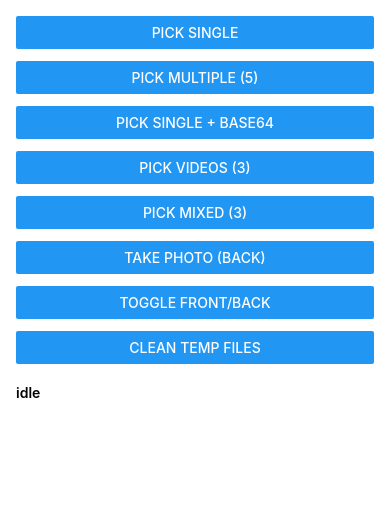
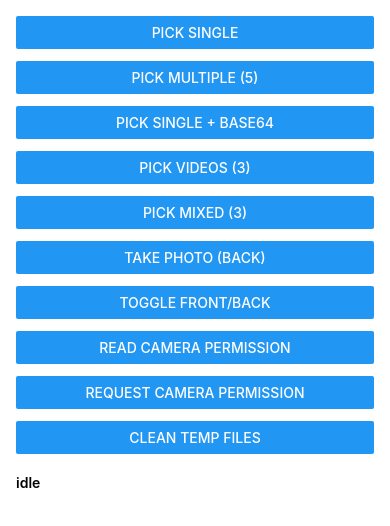
Before and after one commit to EugeniuszX/react-native-media-picker, a React Native app in the folder example/: screen / in a window 390 px wide. Shown: the top 526 px of the page. Built offline with nearby package versions, Linux system fonts and the light colour scheme.

Commit message:
docs: document the permission api, file names and deletion counts

```diff
--- /dev/null
+++ b/example/ReactTestApp-Resources.podspec.json
@@ -0,0 +1 @@
+{"name":"ReactTestApp-Resources","version":"1.0.0-dev","summary":"Resources for ReactTestApp","homepage":"https://github.com/microsoft/react-native-test-app","license":"Unlicense","authors":"@microsoft/react-native-test-app","source":{"git":"https://github.com/microsoft/react-native-test-app.git"},"platforms":{"ios":"15.1","osx":null,"visionos":null},"resources":["dist/assets","dist/main.ios.jsbundle"]}
--- a/example/src/App.tsx
+++ b/example/src/App.tsx
@@ -10,9 +10,11 @@ import {
 } from 'react-native';
 import {
   cleanTempFiles,
+  getCameraPermissionStatus,
   launchCamera,
   launchImageLibrary,
   releaseAssets,
+  requestCameraPermission,
   type Asset,
   type CameraType,
   type MediaType,
@@ -97,9 +99,9 @@ export default function App() {
   const clear = () => {
     setStatus('cleaning temp files…');
     cleanTempFiles()
-      .then(() => {
+      .then((removed) => {
         setAssets([]);
-        setStatus('temp files cleaned');
+        setStatus(`temp files cleaned (${removed} removed)`);
       })
       .catch((e: unknown) => {
         setStatus(`threw: ${String(e)}`);
@@ -109,9 +111,30 @@ export default function App() {
   const release = (asset: Asset) => {
     setStatus('releasing…');
     releaseAssets(asset)
-      .then(() => {
+      .then((removed) => {
         setAssets((current) => current.filter((a) => a.uri !== asset.uri));
-        setStatus('released one asset');
+        setStatus(`released one asset (${removed} file(s) removed)`);
+      })
+      .catch((e: unknown) => {
+        setStatus(`threw: ${String(e)}`);
+      });
+  };
+
+  const readPermission = () => {
+    getCameraPermissionStatus()
+      .then((permission) => {
+        setStatus(`camera permission: ${permission}`);
+      })
+      .catch((e: unknown) => {
+        setStatus(`threw: ${String(e)}`);
+      });
+  };
+
+  const askPermission = () => {
+    setStatus('requesting camera permission…');
+    requestCameraPermission()
+      .then((permission) => {
+        setStatus(`camera permission: ${permission}`);
       })
       .catch((e: unknown) => {
         setStatus(`threw: ${String(e)}`);
@@ -131,6 +154,8 @@ export default function App() {
           title="Toggle front/back"
           onPress={() => setFacing((f) => (f === 'back' ? 'front' : 'back'))}
         />
+        <Button title="Read camera permission" onPress={readPermission} />
+        <Button title="Request camera permission" onPress={askPermission} />
         <Button title="Clean temp files" onPress={clear} />
         <Text style={styles.status}>{status}</Text>
         {assets.map((a) => (
@@ -151,6 +176,7 @@ export default function App() {
               </>
             )}
             <Text>{`${a.type} • ${a.width}x${a.height} • ${a.fileSize ?? '?'}B`}</Text>
+            <Text numberOfLines={1}>{`name: ${a.fileName ?? 'none'}`}</Text>
             <Text numberOfLines={1}>{a.uri}</Text>
             <Text>{`base64: ${a.base64 ? `${a.base64.length} chars` : 'none'}`}</Text>
             <Text>{`thumbnail: ${
```
Also changed, not shown: 1 other file (tests, documents, lock files or other folders).
